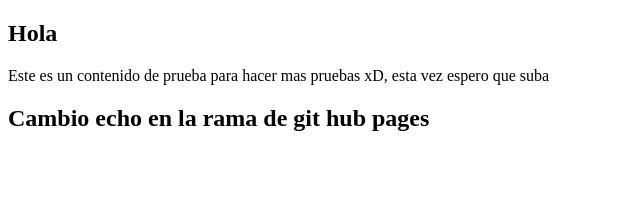
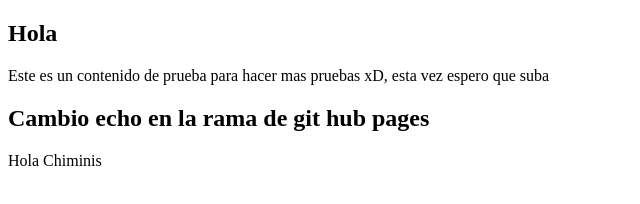
Before and after one commit to antoniovelazquezv/repochingon, a plain HTML site: page index.html in a window 1280 px wide. Shown: the whole page, without its empty margins (0-640 px from the left). Drawn offline with Linux system fonts and the light colour scheme.

Commit message:
chiminis

```diff
--- a/index.html
+++ b/index.html
@@ -17,6 +17,8 @@
 		Cambio echo en la rama de git hub pages
 	</h2>
 
+	<span>Hola Chiminis</span>
+
 
 </body>
 </html>
```
